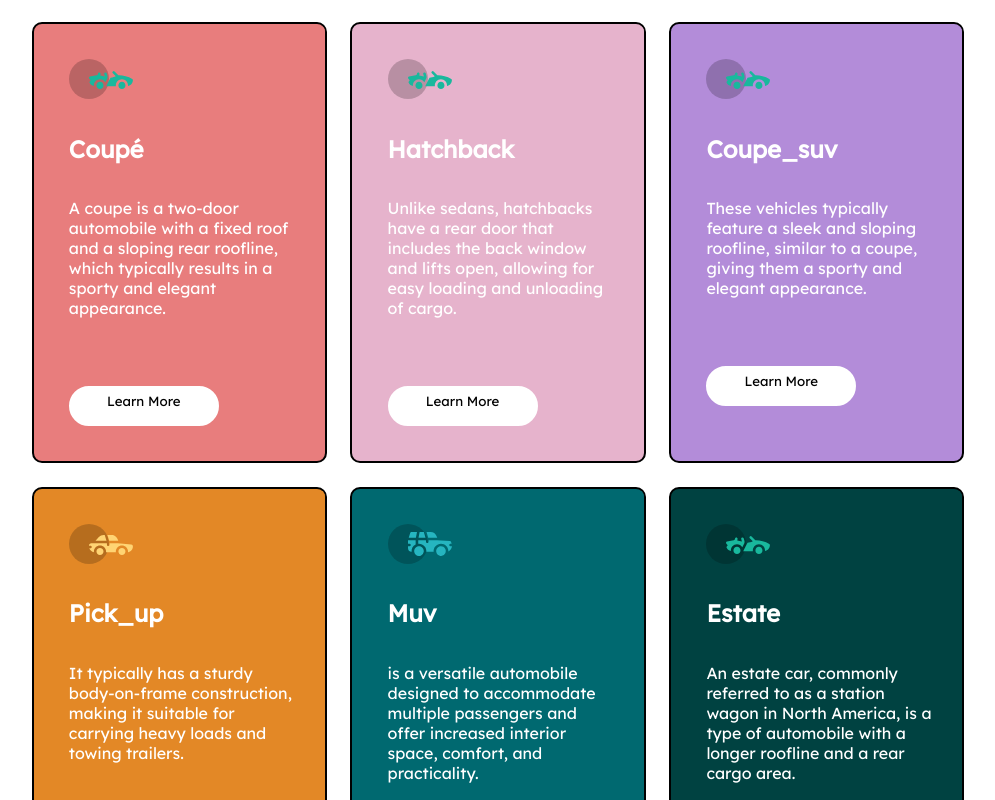
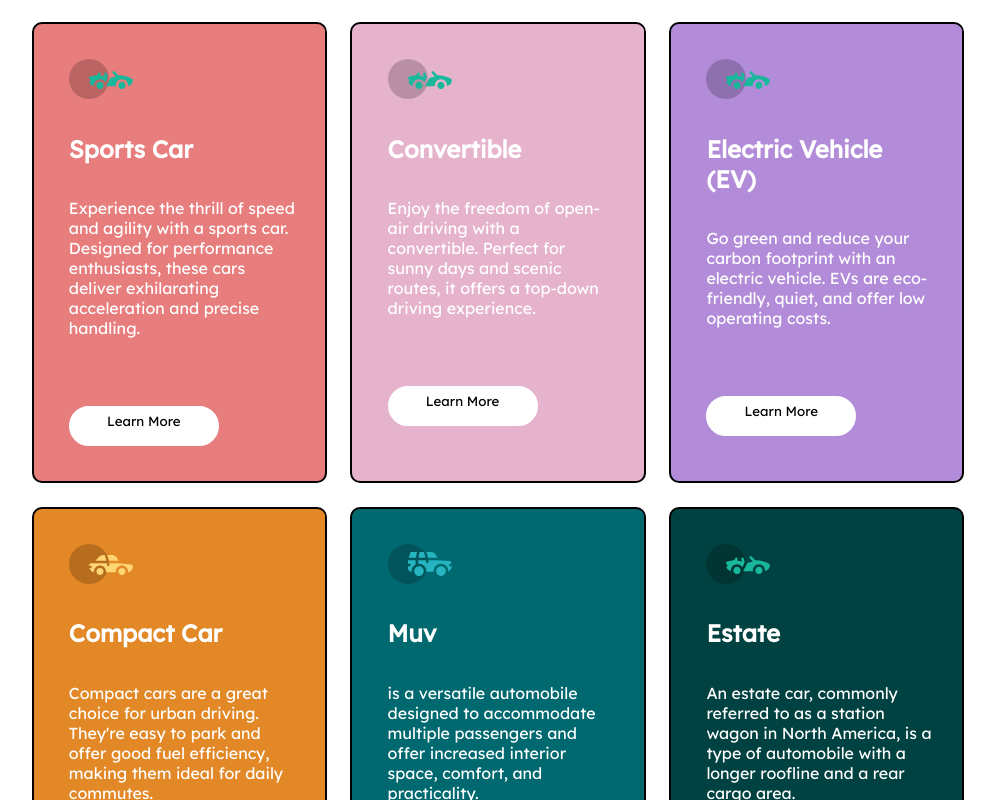
Before and after one commit to Avillegasa/3_column_andres, a React (Vite) app: page / in a window 1280 px wide. Shown: the part 460-1260 px from the top of the page, without its empty margins (142-1137 px from the left). Built offline with nearby package versions, Linux system fonts and the light colour scheme; the HTML template or start-up script is replaced by a standard one.

Commit message:
Editando API

```diff
--- a/src/assets/carsAPI.js
+++ b/src/assets/carsAPI.js
@@ -18,26 +18,26 @@ export const cars = [
       theme: "dark-green",
     },
     {
-      title: "Coupé",
-      description:"A coupe is a two-door automobile with a fixed roof and a sloping rear roofline, which typically results in a sporty and elegant appearance.",
+      title: "Sports Car",
+      description:"Experience the thrill of speed and agility with a sports car. Designed for performance enthusiasts, these cars deliver exhilarating acceleration and precise handling.",
       imgUrl: "/icon-luxury.svg",
       theme: "rojo",
     },
     {
-      title: "Hatchback",
-      description:"Unlike sedans, hatchbacks have a rear door that includes the back window and lifts open, allowing for easy loading and unloading of cargo.",
+      title: "Convertible",
+      description:"Enjoy the freedom of open-air driving with a convertible. Perfect for sunny days and scenic routes, it offers a top-down driving experience.",
       imgUrl: "/icon-luxury.svg",
       theme: "rosa",
     },
     {
-      title: "Coupe_suv",
-      description:"These vehicles typically feature a sleek and sloping roofline, similar to a coupe, giving them a sporty and elegant appearance.",
+      title: "Electric Vehicle (EV)",
+      description:" Go green and reduce your carbon footprint with an electric vehicle. EVs are eco-friendly, quiet, and offer low operating costs.",
       imgUrl: "/icon-luxury.svg",
       theme: "violeta",
     },
     {
-      title: "Pick_up",
-      description:" It typically has a sturdy body-on-frame construction, making it suitable for carrying heavy loads and towing trailers.",
+      title: "Compact Car",
+      description:"Compact cars are a great choice for urban driving. They're easy to park and offer good fuel efficiency, making them ideal for daily commutes.",
       imgUrl: "/icon-sedans.svg",
       theme: "orange",
     },
```
